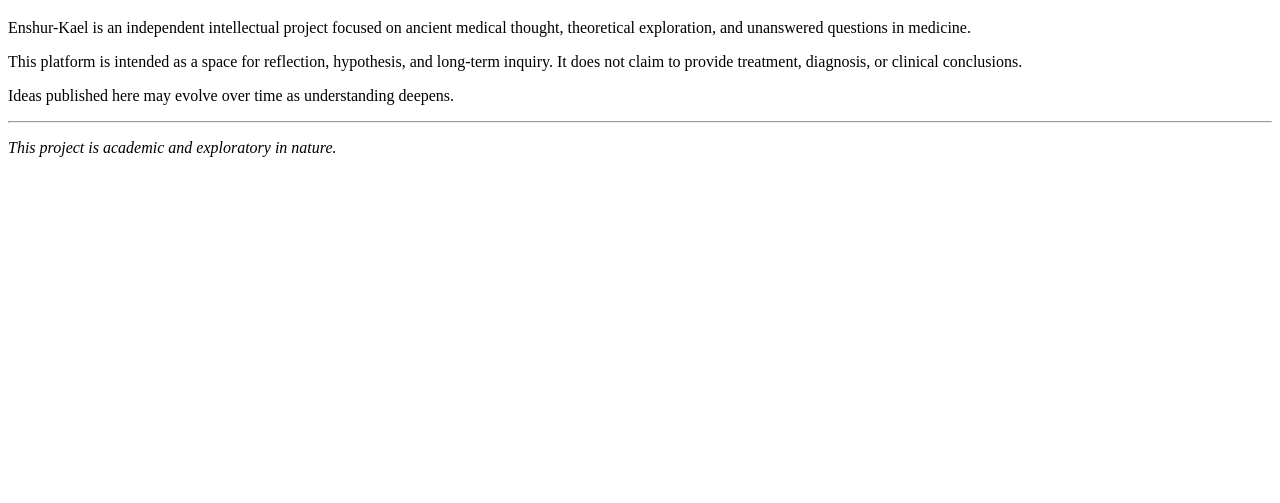
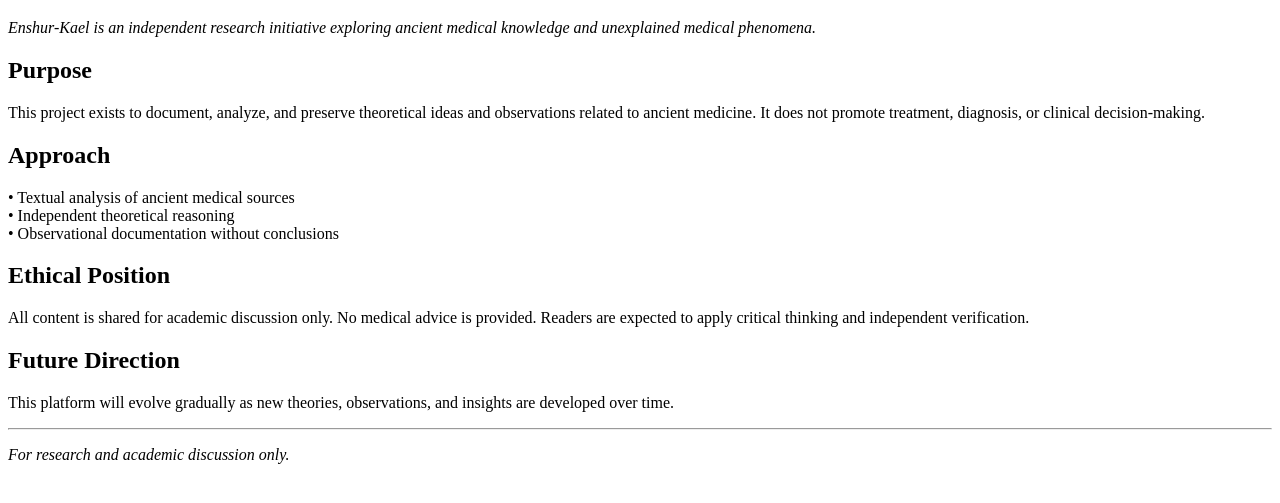
Before and after one commit to enshurkael/enshurkael.github.io, a plain HTML site: page about.html in a window 1280 px wide. Shown: the part 87-590 px from the top of the page. Drawn offline with Linux system fonts and the light colour scheme.

Commit message:
Structured about page
Updated the content to clarify the project's purpose, approach, and ethical position.

```diff
--- a/about.html
+++ b/about.html
@@ -5,32 +5,45 @@
   <meta name="viewport" content="width=device-width, initial-scale=1.0">
 </head>
 <body>
+
 <nav class="nav">
   <a href="index.html">Home</a>
   <a href="theory.html">Theory</a>
   <a href="observations.html">Observations</a>
   <a href="about.html">About</a>
 </nav>
+
 <h1>About This Project</h1>
 
+<p><i>Enshur-Kael is an independent research initiative exploring ancient medical knowledge and unexplained medical phenomena.</i></p>
+
+<h2>Purpose</h2>
 <p>
-Enshur-Kael is an independent intellectual project focused on
-ancient medical thought, theoretical exploration, and unanswered
-questions in medicine.
+This project exists to document, analyze, and preserve theoretical ideas and observations related to ancient medicine.
+It does not promote treatment, diagnosis, or clinical decision-making.
 </p>
 
+<h2>Approach</h2>
 <p>
-This platform is intended as a space for reflection, hypothesis,
-and long-term inquiry. It does not claim to provide treatment,
-diagnosis, or clinical conclusions.
+• Textual analysis of ancient medical sources<br>
+• Independent theoretical reasoning<br>
+• Observational documentation without conclusions
 </p>
 
+<h2>Ethical Position</h2>
 <p>
-Ideas published here may evolve over time as understanding deepens.
+All content is shared for academic discussion only.
+No medical advice is provided.
+Readers are expected to apply critical thinking and independent verification.
+</p>
+
+<h2>Future Direction</h2>
+<p>
+This platform will evolve gradually as new theories, observations, and insights are developed over time.
 </p>
 
 <hr>
-<p><i>This project is academic and exploratory in nature.</i></p>
+
+<p><i>For research and academic discussion only.</i></p>
 
 </body>
-</html>
```
